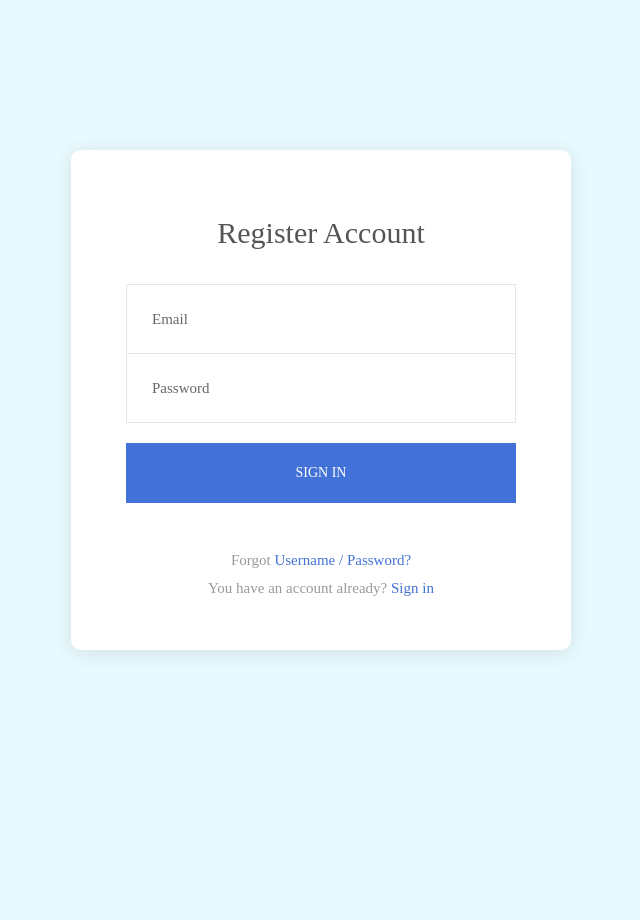
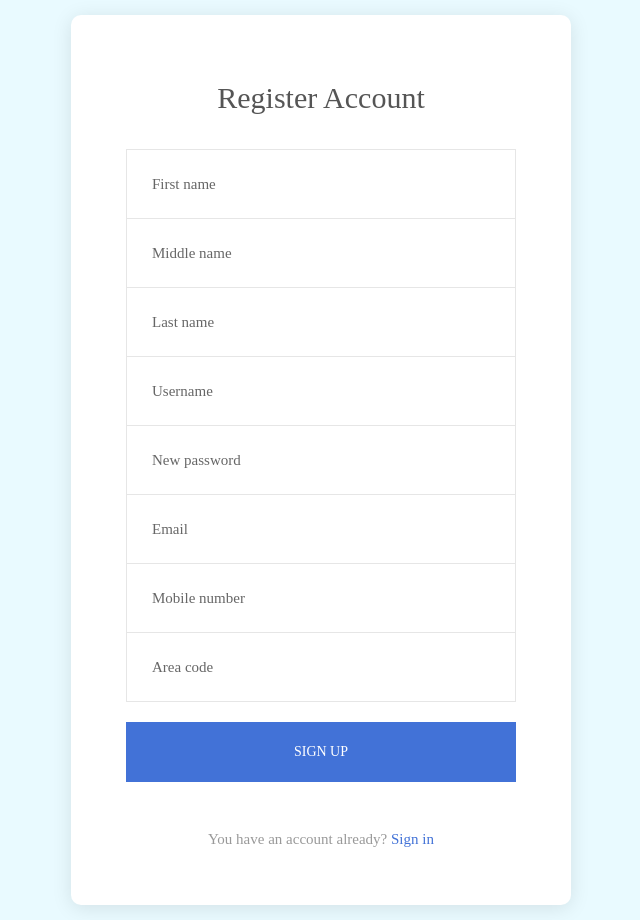
Before and after one commit to xsaco07/WebProject, a PHP site: page /Labs/Lab3/register.html in a window 1280 px wide. Shown: the whole page, without its empty margins (319-959 px from the left). Before the commit the page ends 653 px from the top, so only its background shows below. Run offline with PHP 8.4, Linux system fonts and the light colour scheme; some web fonts are replaced.

Commit message:
Register works

```diff
--- a/Labs/Lab3/Connection.php
+++ b/Labs/Lab3/Connection.php
@@ -18,7 +18,7 @@ class Connection {
           die("Connection failed: " . self::$DBconnection->connect_error);
       }
 
-      echo "Connected successfully to server";
+      //echo "Connected successfully to server";
       return self::$DBconnection;
   }
 
--- a/Labs/Lab3/User.php
+++ b/Labs/Lab3/User.php
@@ -23,8 +23,14 @@
 
     }
 
+    public function getUserName() {return $this->userName;}
     public function getPassword() {return $this->password;}
     public function getPageUserName() {return $this->pageUserName;}
+    public function getLastName1() {return $this->lastName1;}
+    public function getLastName2() {return $this->lastName2;}
+    public function getEmail() {return $this->email;}
+    public function getPhoneNumber() {return $this->phoneNumber;}
+    public function getAreaCode() {return $this->areaCode;}
 
   }
 ?>
--- a/Labs/Lab3/home.html
+++ b/Labs/Lab3/home.html
@@ -33,6 +33,7 @@
     <div class="row">
       <div class="col-4">
         <?php
+					echo "User logged in:"."\n";
           echo $_REQUEST['pageUserName'];
         ?>
       </div>
--- a/Labs/Lab3/register.html
+++ b/Labs/Lab3/register.html
@@ -32,40 +32,67 @@
 	<div class="limiter">
 		<div class="container-login100">
 			<div class="wrap-login100 p-l-55 p-r-55 p-t-65 p-b-50">
-				<form class="login100-form validate-form">
+				<form class="login100-form validate-form" method="post" action="register.php">
 					<span class="login100-form-title p-b-33">
 						Register Account
 					</span>
 
-					<div class="wrap-input100 validate-input" data-validate = "Valid email is required: ex@abc.xyz">
-						<input class="input100" type="text" name="email" placeholder="Email">
+					<div class="wrap-input100 validate-input" data-validate = "First name is required">
+						<input class="input100" type="text" name="userName" placeholder="First name">
+						<span class="focus-input100-1"></span>
+						<span class="focus-input100-2"></span>
+					</div>
+
+					<div class="wrap-input100 rs1 validate-input" data-validate="Middle name is required">
+						<input class="input100" type="text" name="lastName1" placeholder="Middle name">
+						<span class="focus-input100-1"></span>
+						<span class="focus-input100-2"></span>
+					</div>
+
+					<div class="wrap-input100 rs1 validate-input" data-validate="Last name is required">
+						<input class="input100" type="text" name="lastName2" placeholder="Last name">
+						<span class="focus-input100-1"></span>
+						<span class="focus-input100-2"></span>
+					</div>
+
+					<div class="wrap-input100 rs1 validate-input" data-validate="Username is required">
+						<input class="input100" type="text" name="pageUserName" placeholder="Username">
 						<span class="focus-input100-1"></span>
 						<span class="focus-input100-2"></span>
 					</div>
 
 					<div class="wrap-input100 rs1 validate-input" data-validate="Password is required">
-						<input class="input100" type="password" name="pass" placeholder="Password">
+						<input class="input100" type="password" name="password" placeholder="New password">
+						<span class="focus-input100-1"></span>
+						<span class="focus-input100-2"></span>
+					</div>
+
+					<div class="wrap-input100 rs1 validate-input">
+						<input class="input100" type="email" name="email" placeholder="Email">
+						<span class="focus-input100-1"></span>
+						<span class="focus-input100-2"></span>
+					</div>
+
+					<div class="wrap-input100 rs1 validate-input">
+						<input class="input100" type="text" name="phoneNumber" placeholder="Mobile number">
+						<span class="focus-input100-1"></span>
+						<span class="focus-input100-2"></span>
+					</div>
+
+					<div class="wrap-input100 rs1 validate-input">
+						<input class="input100" type="text" name="areaCode" placeholder="Area code">
 						<span class="focus-input100-1"></span>
 						<span class="focus-input100-2"></span>
 					</div>
 
 					<div class="container-login100-form-btn m-t-20">
 						<button class="login100-form-btn">
-							Sign in
+							Sign Up
 						</button>
 					</div>
 
+
 					<div class="text-center p-t-45 p-b-4">
-						<span class="txt1">
-							Forgot
-						</span>
-
-						<a href="#" class="txt2 hov1">
-							Username / Password?
-						</a>
-					</div>
-
-					<div class="text-center">
 						<span class="txt1">
 							You have an account already?
 						</span>
```
Also changed, not shown: Labs/Lab3/UserDBModel.php (+21 -14 lines), Labs/Lab3/login.php (+6 -2 lines), Labs/Lab3/register.php (+43 -0 lines).
